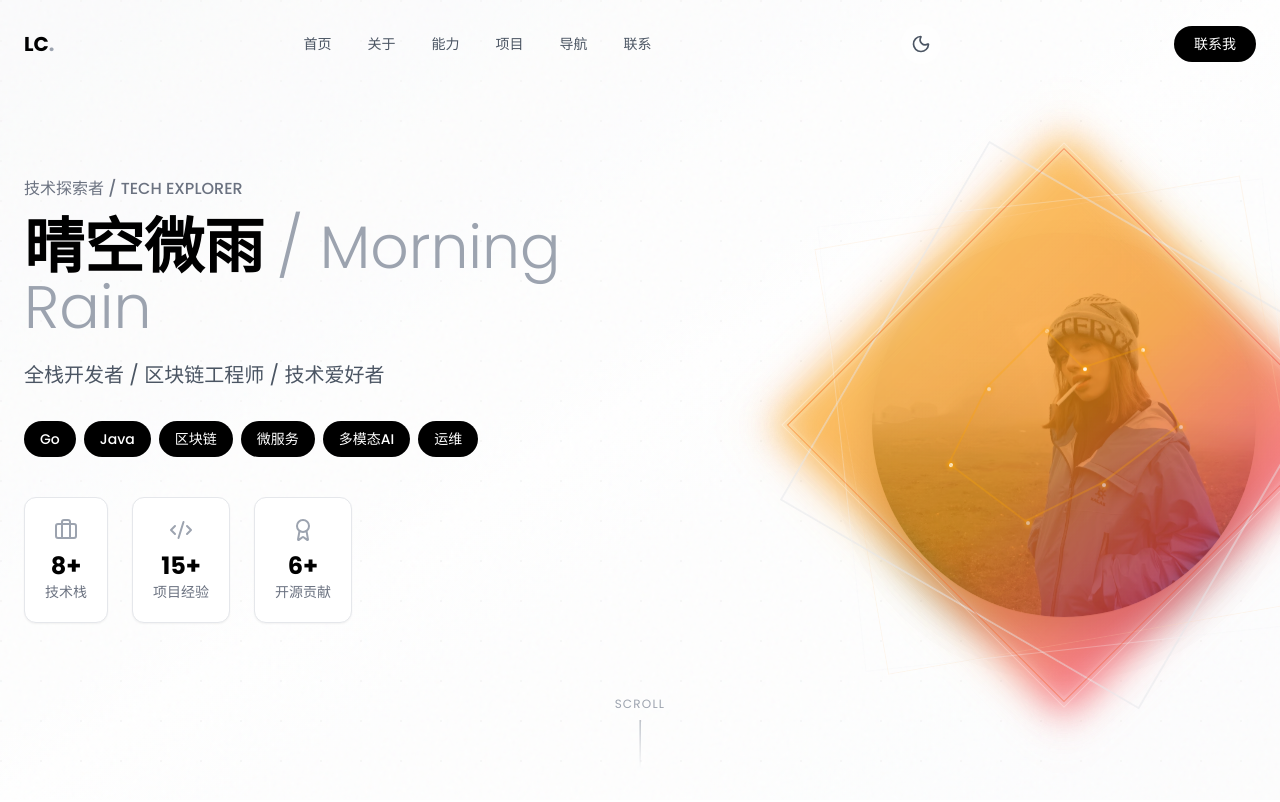
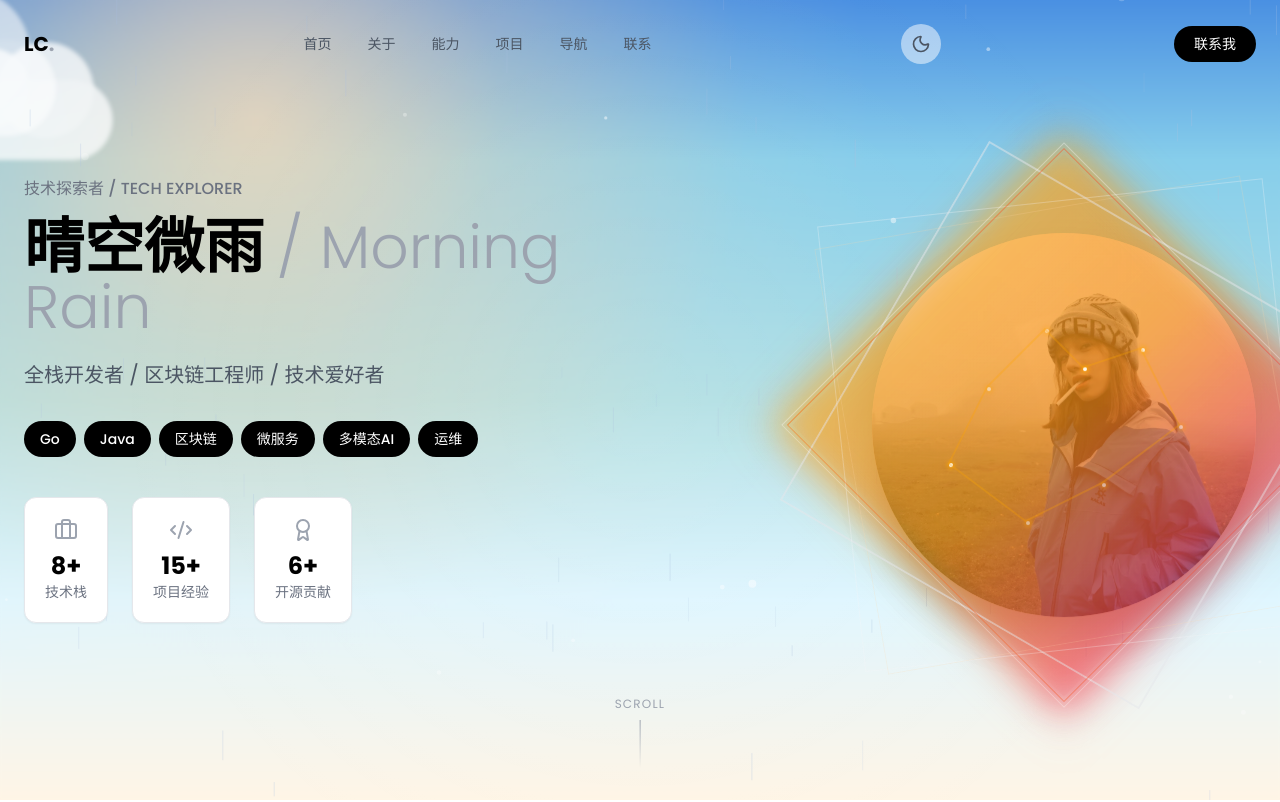
Before and after one commit to ArtLjn/website-index, a React (Vite) app: page / in a window 1280 px wide. Shown: the top 802 px of the page. Built offline with nearby package versions, Linux system fonts and the light colour scheme.

Commit message:
fix: remove opaque section backgrounds to reveal sky/starry themes
Removed bg-white dark:bg-gray-900 from Hero, About, Projects, NavLinks,
and CoreStrengths sections so the BackgroundLayer (sky/stars) is visible.
Also removed Hero's internal grid gradient background.

```diff
--- a/src/sections/About.tsx
+++ b/src/sections/About.tsx
@@ -106,7 +106,7 @@ export default function About() {
     <section
       ref={sectionRef}
       id="about"
-      className="section relative w-full py-24 lg:py-32 bg-white dark:bg-gray-900 transition-colors duration-300"
+      className="section relative w-full py-24 lg:py-32 transition-colors duration-300"
     >
       <div className="max-w-7xl mx-auto px-6">
         <div className="grid lg:grid-cols-12 gap-12 lg:gap-20">
--- a/src/sections/CoreStrengths.tsx
+++ b/src/sections/CoreStrengths.tsx
@@ -159,7 +159,7 @@ export default function CoreStrengths() {
     <section
       ref={sectionRef}
       id="strengths"
-      className="section relative w-full py-24 lg:py-32 bg-gray-50 dark:bg-gray-800 transition-colors duration-300"
+      className="section relative w-full py-24 lg:py-32 transition-colors duration-300"
     >
       <div className="max-w-7xl mx-auto px-6">
         {/* Header */}
--- a/src/sections/Hero.tsx
+++ b/src/sections/Hero.tsx
@@ -173,28 +173,8 @@ export default function Hero() {
     <section
       ref={sectionRef}
       id="hero"
-      className="section relative min-h-screen w-full flex items-center justify-center overflow-hidden bg-white dark:bg-gray-900 noise-overlay transition-colors duration-300"
+      className="section relative min-h-screen w-full flex items-center justify-center overflow-hidden transition-colors duration-300"
     >
-      {/* Background Grid Gradient */}
-      <div className="absolute inset-0 opacity-30">
-        <div className="absolute inset-0 bg-gradient-to-br from-gray-100 via-white to-gray-50 dark:from-gray-800 dark:via-gray-900 dark:to-gray-800" />
-        <div
-          className="absolute inset-0"
-          style={{
-            backgroundImage: `radial-gradient(circle at 1px 1px, #e5e5e5 1px, transparent 0)`,
-            backgroundSize: '40px 40px',
-            opacity: 1
-          }}
-        />
-        <div
-          className="absolute inset-0 dark:block hidden"
-          style={{
-            backgroundImage: `radial-gradient(circle at 1px 1px, #374151 1px, transparent 0)`,
-            backgroundSize: '40px 40px',
-          }}
-        />
-      </div>
-
       <div className="relative z-10 w-full max-w-7xl mx-auto px-6 py-20 lg:py-32">
         <div className="grid lg:grid-cols-2 gap-12 lg:gap-20 items-center">
           {/* Left: Avatar */}
--- a/src/sections/NavLinks.tsx
+++ b/src/sections/NavLinks.tsx
@@ -143,7 +143,7 @@ export default function NavLinks() {
     <section
       ref={sectionRef}
       id="navlinks"
-      className="section relative w-full py-24 lg:py-32 bg-gray-50 dark:bg-gray-800 transition-colors duration-300"
+      className="section relative w-full py-24 lg:py-32 transition-colors duration-300"
     >
       <div className="max-w-7xl mx-auto px-6">
         {/* Header */}
--- a/src/sections/Projects.tsx
+++ b/src/sections/Projects.tsx
@@ -154,7 +154,7 @@ export default function Projects() {
     <section
       ref={sectionRef}
       id="projects"
-      className="section relative w-full py-24 lg:py-32 bg-white dark:bg-gray-900 transition-colors duration-300"
+      className="section relative w-full py-24 lg:py-32 transition-colors duration-300"
       style={{ perspective: '1000px' }}
     >
       <div className="max-w-7xl mx-auto px-6">
```
